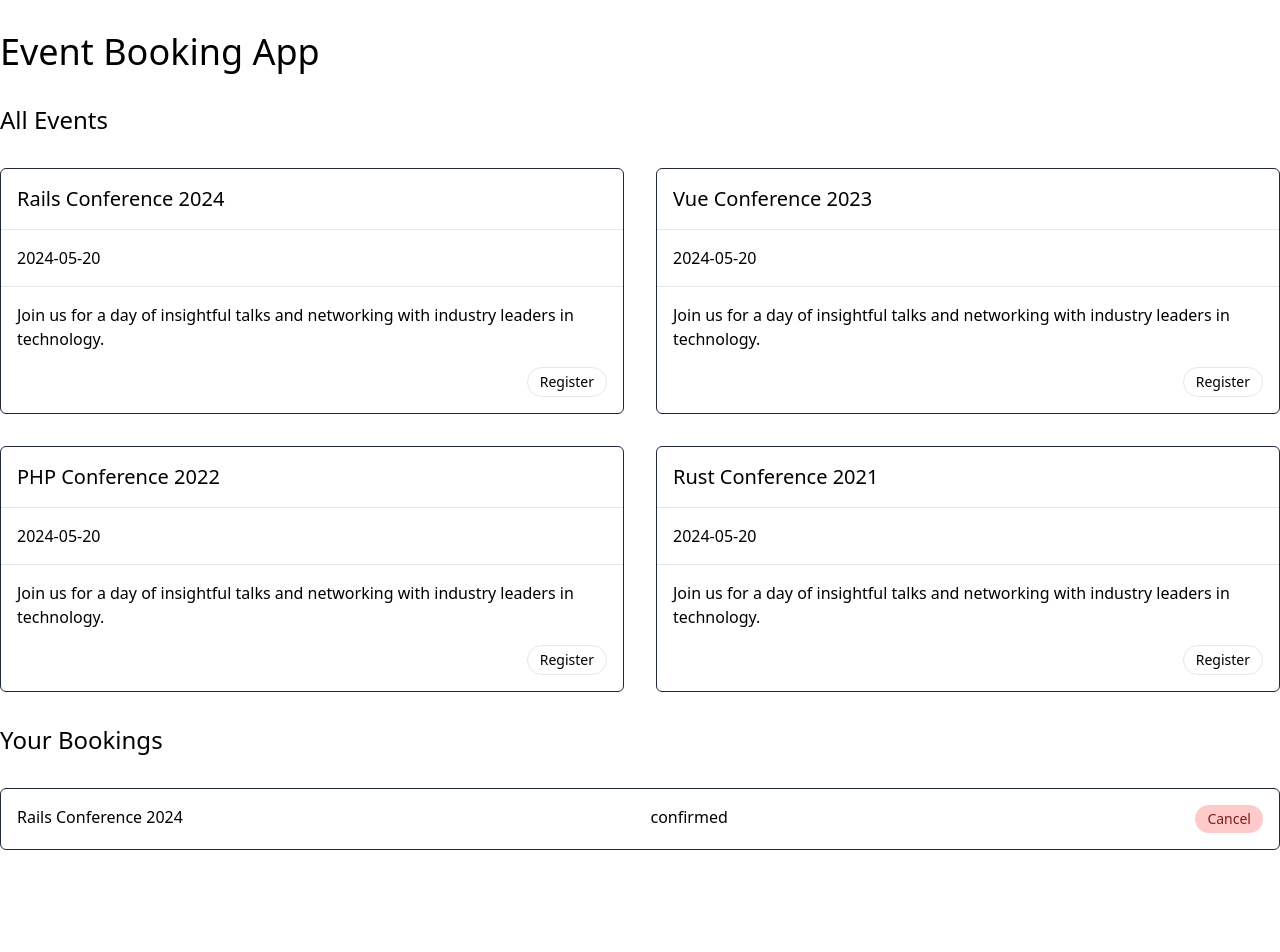
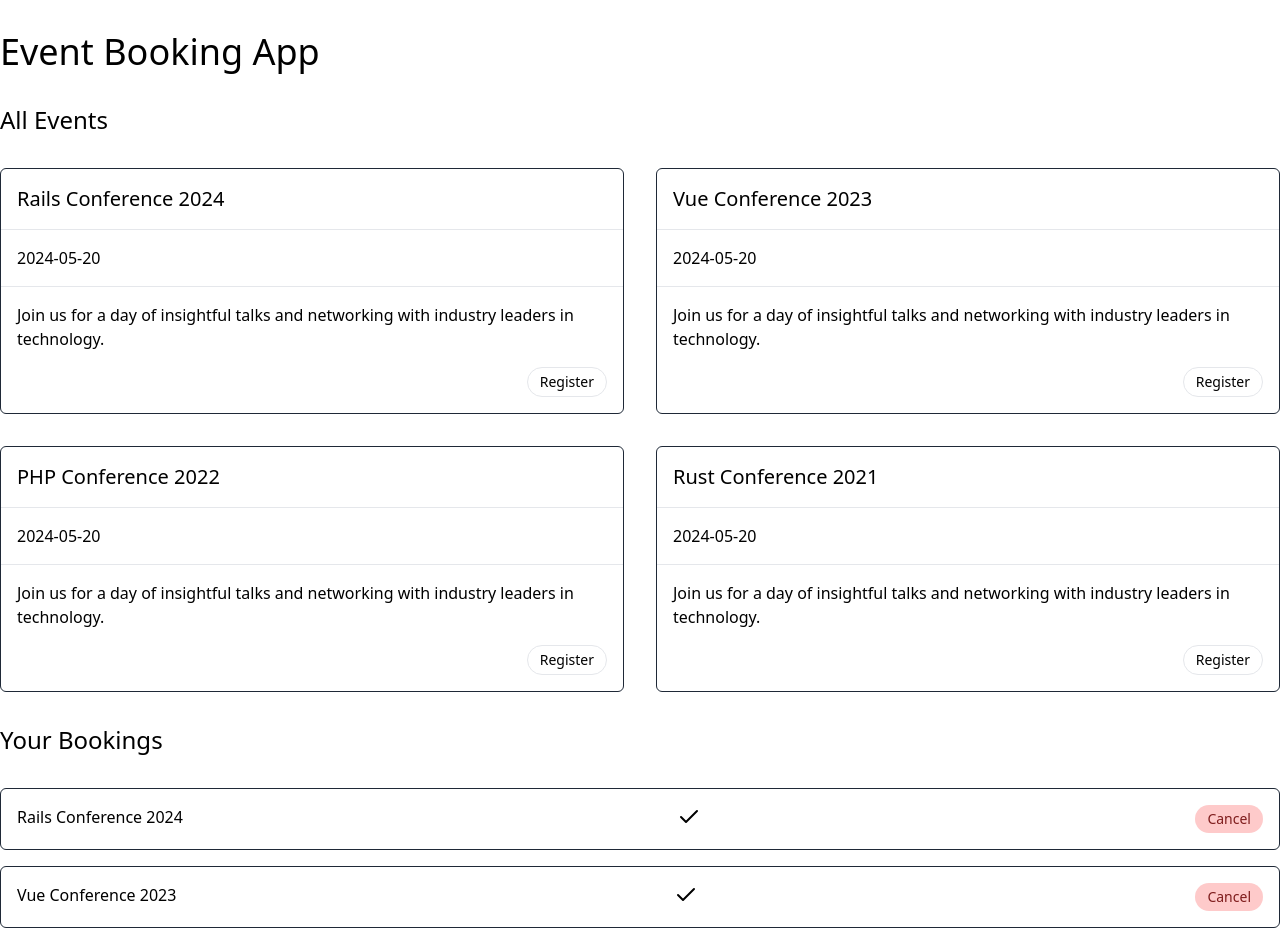
Before and after one commit to JephrenNaicker/VueJS, a Vue app in the folder Project/event-booking/: page / in a window 1280 px wide. Shown: the top 952 px of the page. Before the commit the page ends 882 px from the top, so only its background shows below. Built offline with nearby package versions, Linux system fonts and the light colour scheme; data requests are answered from the project's data file.

Commit message:
added icons

```diff
--- a/Project/event-booking/db.json
+++ b/Project/event-booking/db.json
@@ -36,6 +36,13 @@
       "eventId": "1",
       "eventTitle": "Rails Conference 2024",
       "status": "confirmed"
+    },
+    {
+      "id": "1733311973341",
+      "userId": 1,
+      "eventId": "2",
+      "eventTitle": "Vue Conference 2023",
+      "status": "confirmed"
     }
   ]
 }
--- a/Project/event-booking/package.json
+++ b/Project/event-booking/package.json
@@ -12,6 +12,7 @@
     "server": "json-server --watch db.json --delay=3000 --port 3001"
   },
   "dependencies": {
+    "lucide-vue-next": "^0.465.0",
     "vue": "^3.5.12"
   },
   "devDependencies": {
--- a/Project/event-booking/src/components/BookingItem.vue
+++ b/Project/event-booking/src/components/BookingItem.vue
@@ -2,20 +2,24 @@
     <SelectionCard>
         <div class="flex justify-between">
             <div>{{ title }}</div>
-            <div>{{ status }}</div>
+            <div><component :is="icon" :class = "{'animate-spin': pending}"/></div>
             <RoundButton style-variant="danger" @click="$emit('cancel')">Cancel</RoundButton>
         </div>
     </SelectionCard>
 </template>
 
 <script setup>
+import { computed } from 'vue';
 import RoundButton from './RoundButton.vue';
 import SelectionCard from './SelectionCard.vue';
+import {RefreshCcwDot,Check} from 'lucide-vue-next'
 
-defineProps({
+const props = defineProps({
     title : String,
     status: String,
 });
+const pending = computed(()=>props.status ==='pending');
+const icon = computed(()=>pending.value ? RefreshCcwDot : Check);
 
 defineEmits([
     'cancel']);
--- a/Project/event-booking/src/components/EventList.vue
+++ b/Project/event-booking/src/components/EventList.vue
@@ -10,7 +10,6 @@
     </template>
     <template v-else>
         <section class="grid grid-cols-1 lg:grid-cols-2 gap-8">
-
             <template v-if="!loading">
                 <template v-if="events.length">
                     <EventCard v-for="(item, index) in events" :key="item.id" :title=item.title :when=item.date
@@ -39,7 +38,6 @@ import LoadingEventCard from './LoadingEventCard.vue';
 import EventCard from './EventCard.vue';
 import SelectionCard from './SelectionCard.vue';
 
-
 defineEmits(['register']);
 
 const events = ref([]);
```
Also changed, not shown: 1 other file (tests, documents, lock files or other folders).
